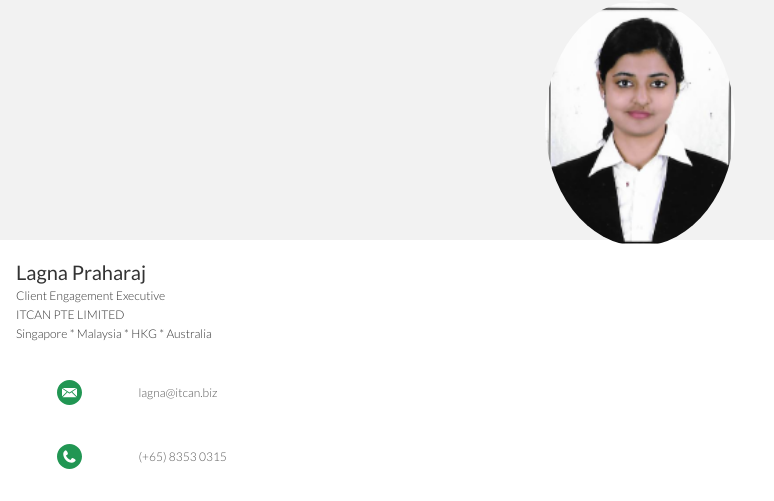
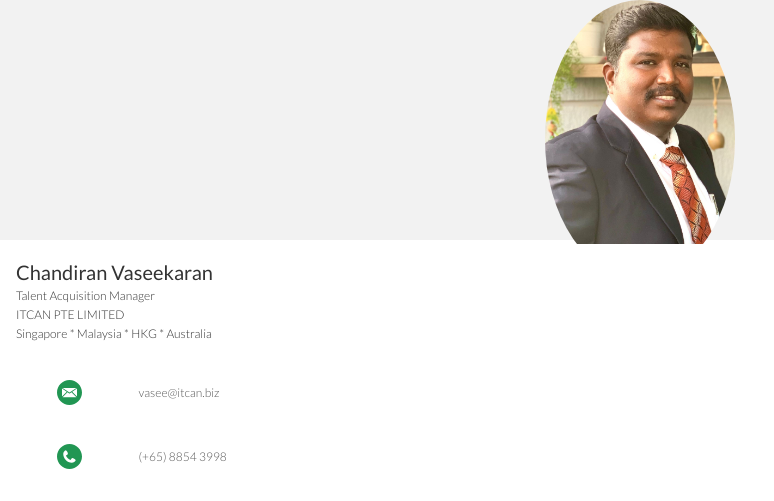
Before and after one commit to ITCANNAMECARD/SHERYL, a plain HTML site: page index.html in a window 1280 px wide. Shown: the top 501 px of the page, 0-774 px from the left. Drawn offline with Linux system fonts and the light colour scheme; a web font is replaced by a local one.

Commit message:
Update index.html

```diff
--- a/index.html
+++ b/index.html
@@ -14,7 +14,7 @@
 			<div class="row">
 				<div class="col"></div>
 				<div class="col is-5">
-					<img class="profile-pic" src="LAGNA.png" alt="Profile Picture">
+					<img class="profile-pic" src="VASEE.jpeg" alt="Profile Picture">
 				</div>
 				<div class="col"></div>
 			</div>
@@ -25,8 +25,8 @@
 		<div class="container">
 			<div class="row name-title-company">
 				<div class="col is-6">
-					<p class="text-name">Lagna Praharaj</p>
-					<p class="text-title-company">Client Engagement Executive</p>
+					<p class="text-name">Chandiran Vaseekaran</p>
+					<p class="text-title-company">Talent Acquisition Manager</p>
 					<p class="text-title-company">ITCAN PTE LIMITED</p>
 					<p class="text-title-company">Singapore	*	Malaysia	*	HKG	*	Australia
 				</div>
@@ -38,14 +38,14 @@
 	</section>
 
 	<section class="bg-color-white secondary-info">
-		<a href="mailto:lagna@itcan.biz">
+		<a href="mailto:vasee@itcan.biz">
 			<div class="container">
 				<div class="row detail">
 					<div class="col">
 						<img src="assets/icon-email.svg" alt="Email Icon"">
 					</div>
 					<div class="col is-8">
-						<p class="text-detail">lagna@itcan.biz</p>
+						<p class="text-detail">vasee@itcan.biz</p>
 					</div>
 					<div class="col">
 						<img src="assets/right-arrow.svg" alt="Right Arrow" height="50%" width="40%">
@@ -56,14 +56,14 @@
 	</section>
 
 	<section class="bg-color-white secondary-info">
-		<a href="tel:+6597376712">
+		<a href="tel:+6588543998">
 			<div class="container">
 				<div class="row detail">
 					<div class="col">
 						<img src="assets/icon-phone.svg" alt="Phone Icon"">
 					</div>
 					<div class="col is-8">
-						<p class="text-detail">(+65) 8353 0315</p>
+						<p class="text-detail">(+65) 8854 3998</p>
 					</div>
 					<div class="col">
 						<img src="assets/right-arrow.svg" alt="Right Arrow" height="50%" width="40%">
```
